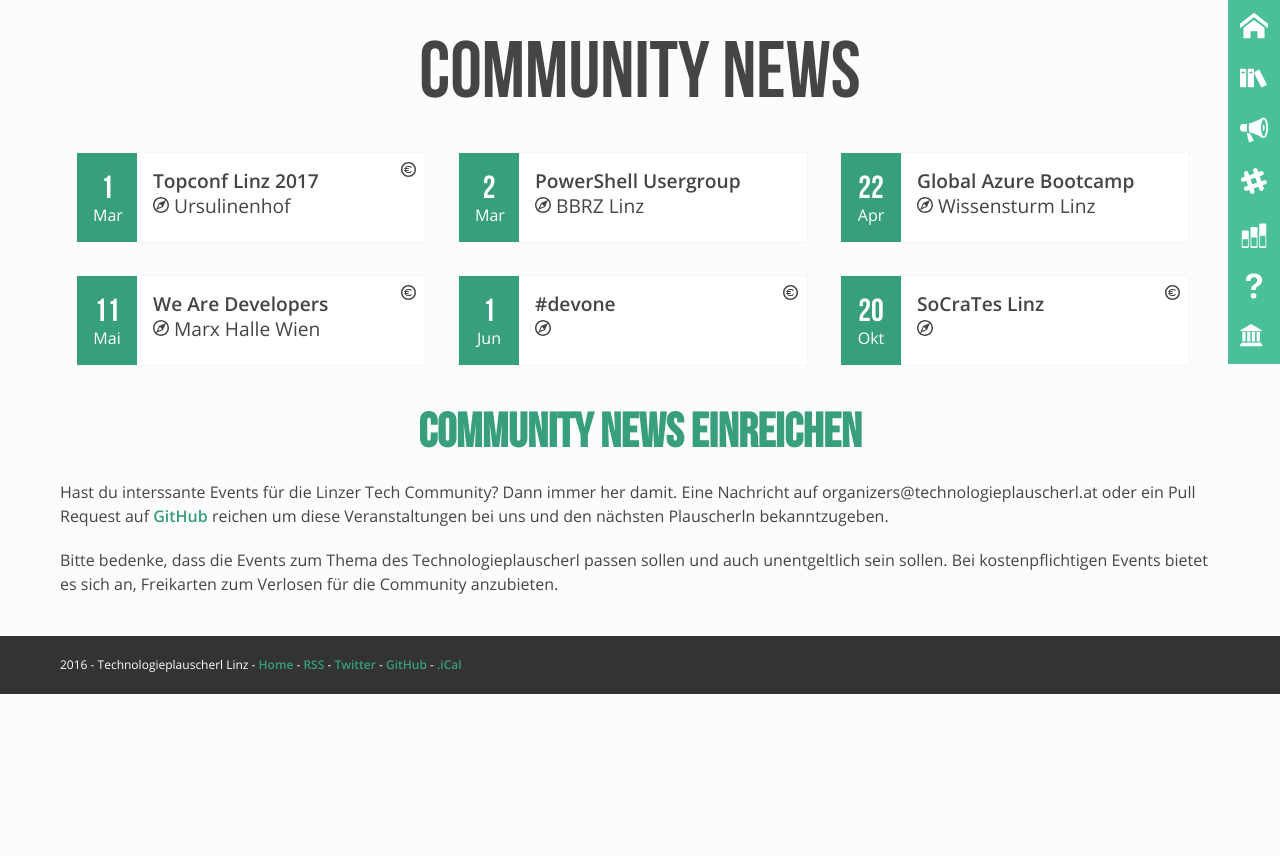
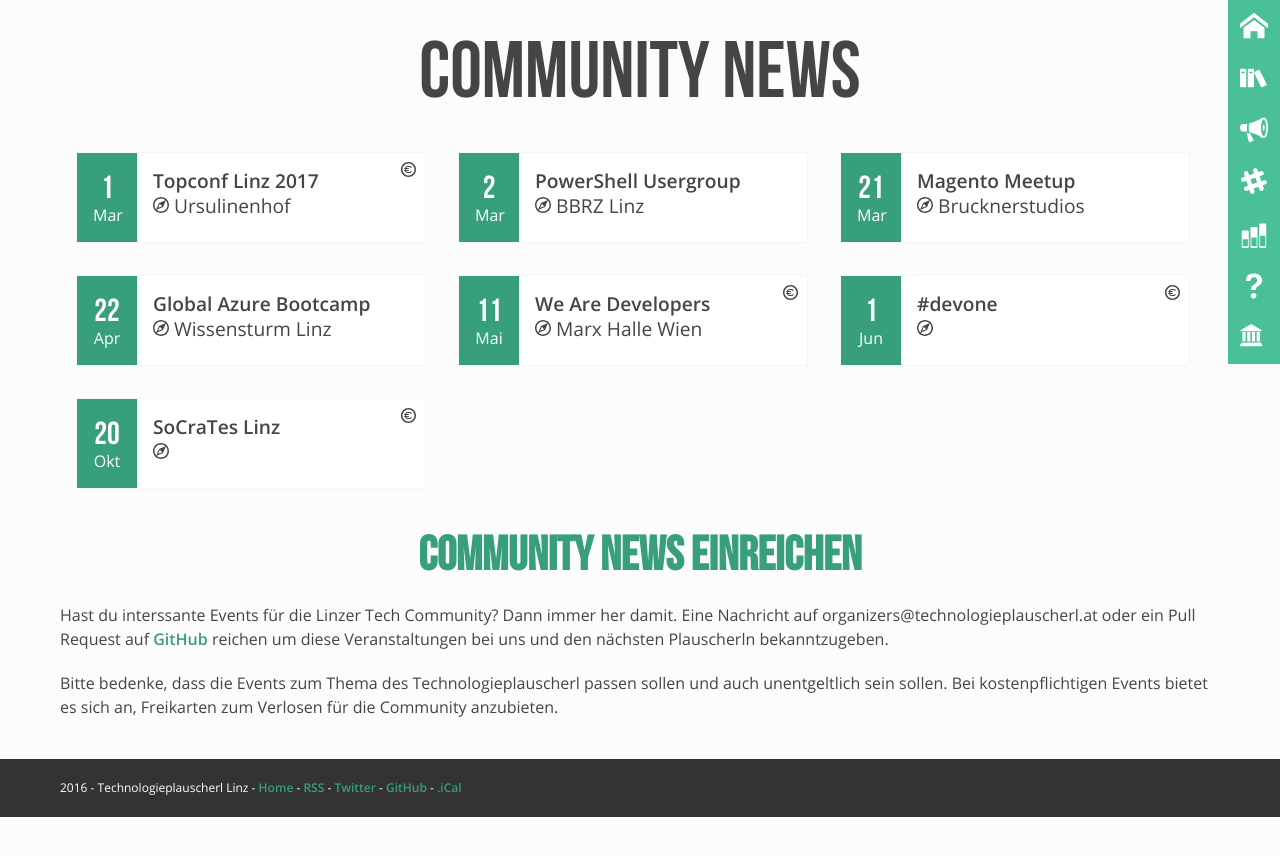
Before and after one commit to mericanAncer127/plauscherl, a Jekyll site: the page built from pages/community-news.html, in a window 1280 px wide. Shown: the top 856 px of the page. Built offline with Jekyll 4.4.1, drawn with Linux system fonts in a browser that asks for light colours.

Commit message:
Update community.yml

```diff
--- a/_data/community.yml
+++ b/_data/community.yml
@@ -24,6 +24,14 @@
       date: 2017-01-27
       link: http://www.scriptconf.org
       cost: EUR 150
+-
+  id: magento
+  name: "Magento Meetup"
+  events:
+    -
+      name: "Magento Meetup"
+      location: "Brucknerstudios"
+      date: 2017-03-21
 -
   id: socrates
   name: "SoCraTes Linz"
```
